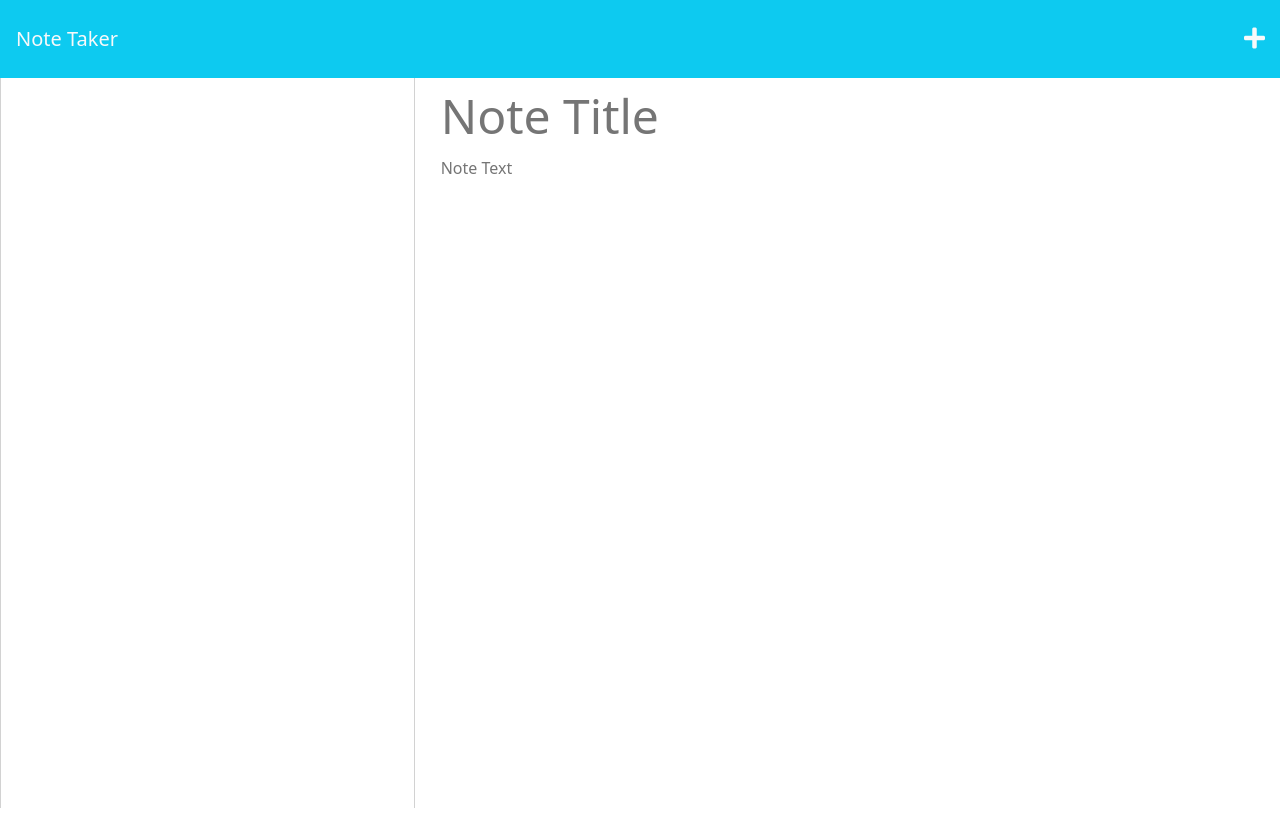
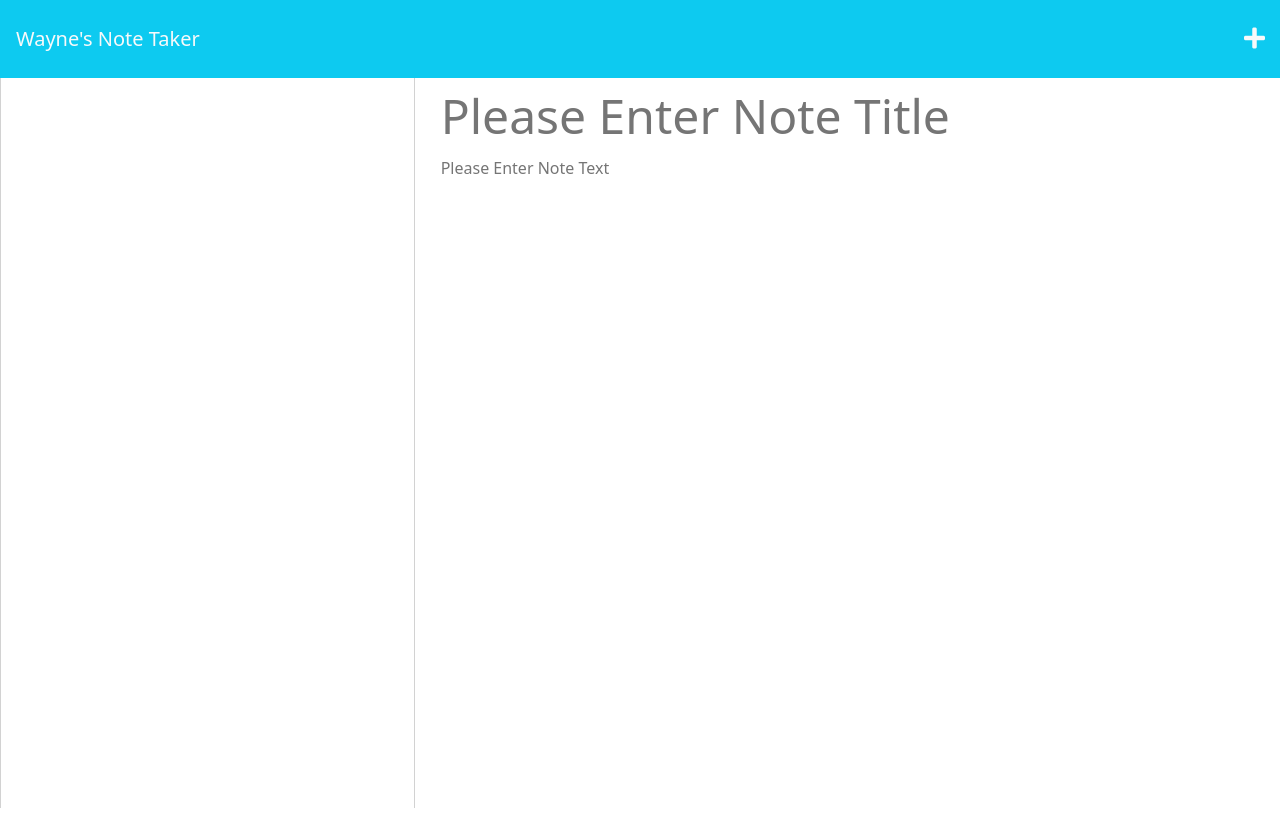
Before and after one commit to wayne80361/Note-Taker-Wayne, a website: page public/notes.html in a window 1280 px wide. Drawn offline with nearby package versions, Linux system fonts and the light colour scheme; no server answers.

Commit message:
change some title text in html, add ReadMe

```diff
--- a/public/notes.html
+++ b/public/notes.html
@@ -17,7 +17,7 @@
 
   <body>
     <nav class="navbar bg-info">
-      <a class="navbar-brand text-light p-3" href="/">Note Taker </a>
+      <a class="navbar-brand text-light p-3" href="/">Wayne's Note Taker </a>
       <div class="icons">
         <i class="fas fa-save text-light save-note"></i>
         <i class="fas fa-plus text-light new-note"></i>
@@ -33,11 +33,11 @@
         <div class="col-8">
           <input
             class="note-title"
-            placeholder="Note Title"
+            placeholder="Please Enter Note Title"
             maxlength="28"
             type="text"
           />
-          <textarea class="note-textarea" placeholder="Note Text"></textarea>
+          <textarea class="note-textarea" placeholder="Please Enter Note Text"></textarea>
         </div>
       </div>
     </div>
```
Also changed, not shown: public/index.html (+3 -3 lines), ReadMe.md (added).
